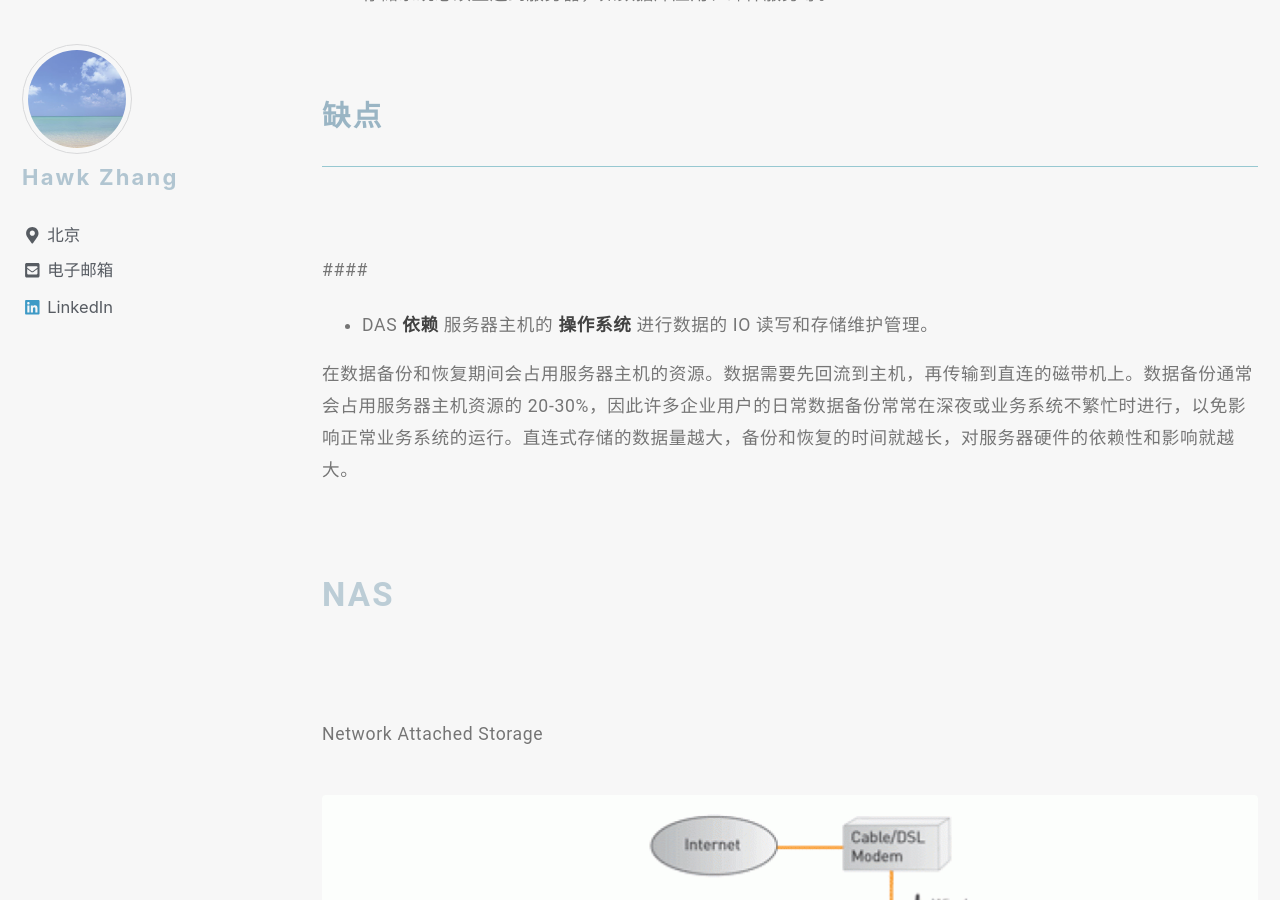
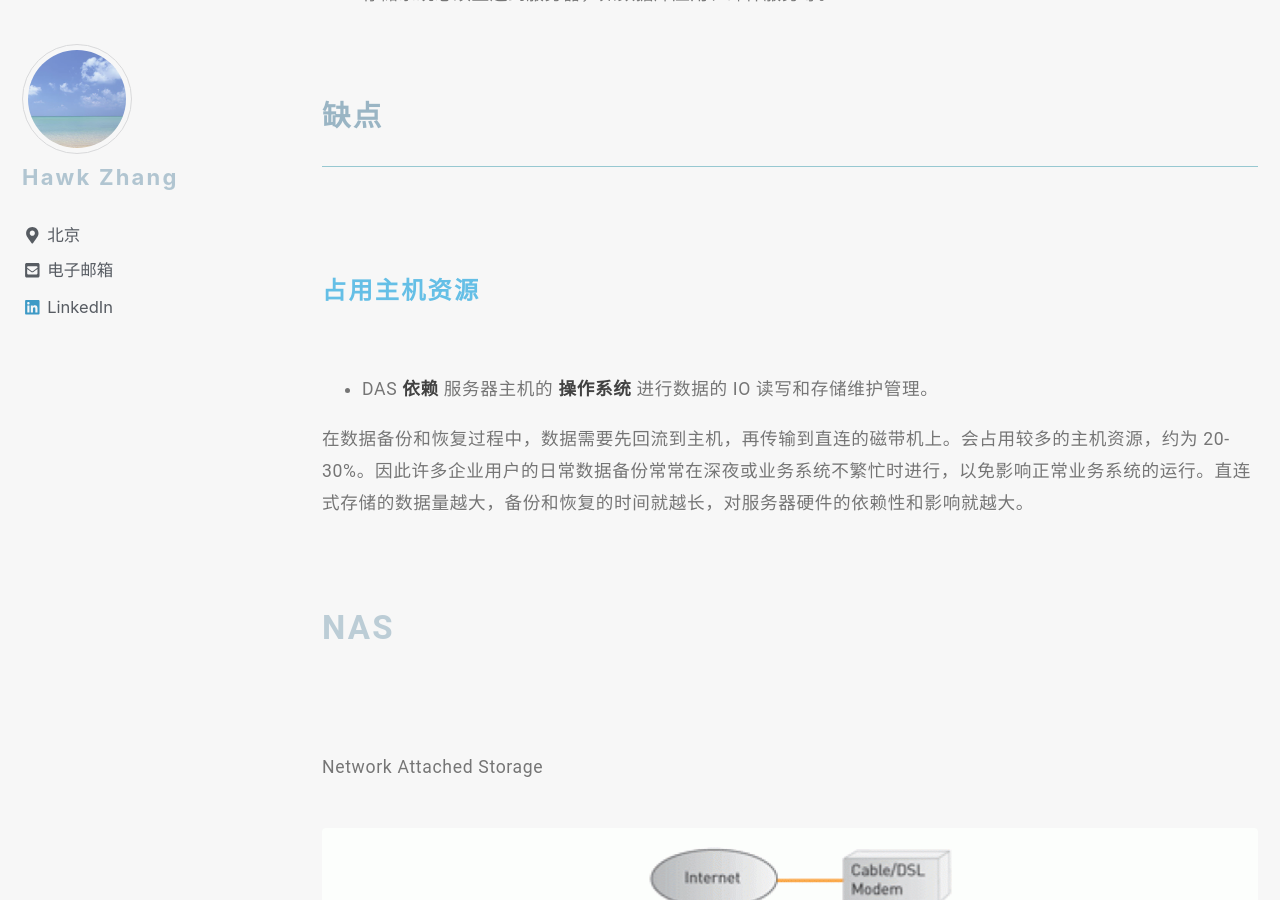
Before and after one commit to narru888/linotes_note, a Jekyll site: the page built from _posts/storage/2018-03-01-das.nas.san.md, in a window 1280 px wide and 900 px high, scrolled down 3355 px. Built offline with Jekyll 4.4.1, drawn with Linux system fonts in a browser that asks for light colours; nearby versions of some CDN libraries; a script that is not in the unit is left out.

Commit message:
update on 2018-11-21 10:13:01 CST

```diff
--- a/_posts/storage/2018-03-01-das.nas.san.md
+++ b/_posts/storage/2018-03-01-das.nas.san.md
@@ -40,11 +40,11 @@ DAS 这种直连方式，能够解决单台服务器的存储空间扩展、高
 
 ### 缺点
 
-####
+#### 占用主机资源
 
 * DAS **依赖** 服务器主机的 **操作系统** 进行数据的 IO 读写和存储维护管理。
 
-在数据备份和恢复期间会占用服务器主机的资源。数据需要先回流到主机，再传输到直连的磁带机上。数据备份通常会占用服务器主机资源的 20-30%，因此许多企业用户的日常数据备份常常在深夜或业务系统不繁忙时进行，以免影响正常业务系统的运行。直连式存储的数据量越大，备份和恢复的时间就越长，对服务器硬件的依赖性和影响就越大。
+在数据备份和恢复过程中，数据需要先回流到主机，再传输到直连的磁带机上。会占用较多的主机资源，约为 20-30%。因此许多企业用户的日常数据备份常常在深夜或业务系统不繁忙时进行，以免影响正常业务系统的运行。直连式存储的数据量越大，备份和恢复的时间就越长，对服务器硬件的依赖性和影响就越大。
 
 
 
```
